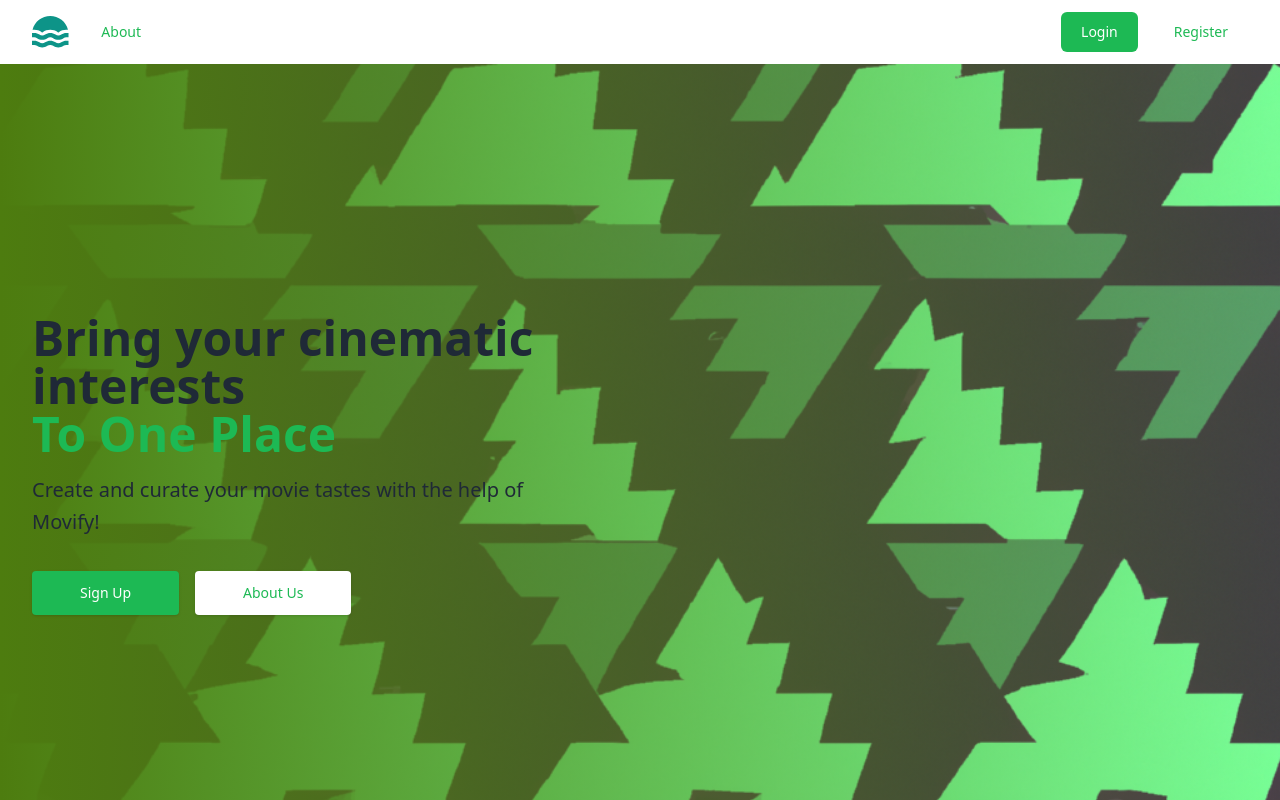
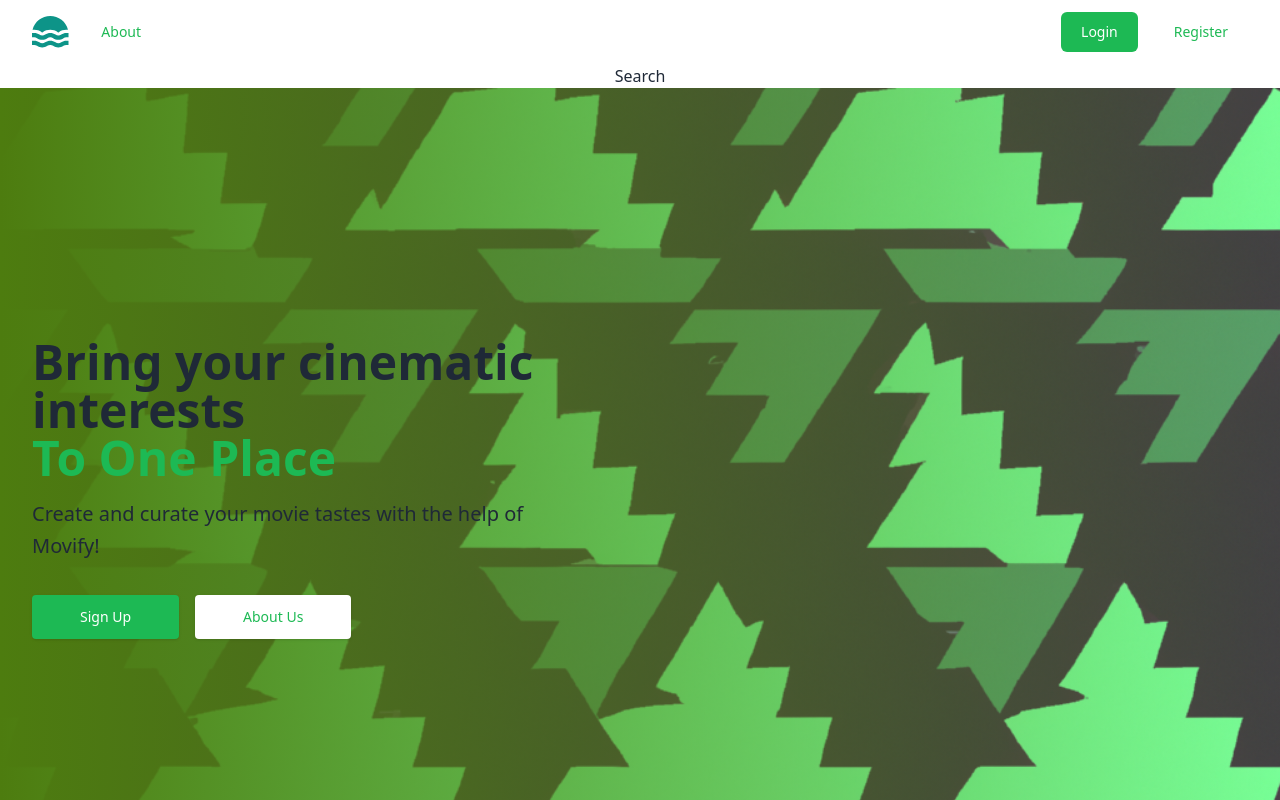
Before and after one commit to Indrajeet2002/my-app, a React (Create React App) app: page / in a window 1280 px wide. Shown: the top 800 px of the page. Built offline with nearby package versions, Linux system fonts and the light colour scheme; no server answers.

Commit message:
basic file

```diff
--- a/src/App.js
+++ b/src/App.js
@@ -6,6 +6,7 @@ import Signup from "./Signup";
 import Login from "./Login";
 import About from "./About";
 import Landing from "./Landing";
+import Search from "./Search";
 import { Route, Routes } from "react-router-dom";
 
 function App() {
@@ -28,6 +29,7 @@ function Page() {
   return (
     <div className="App">
       <Navbar />
+      <Search/>
       <Landing />
       <Footer />
     </div>
--- /dev/null
+++ b/src/Search.js
@@ -0,0 +1,11 @@
+import "./index.css";
+
+const Search = () => {
+  return (
+    <div>
+        Search
+    </div>
+  );
+};
+
+export default Search;
```
